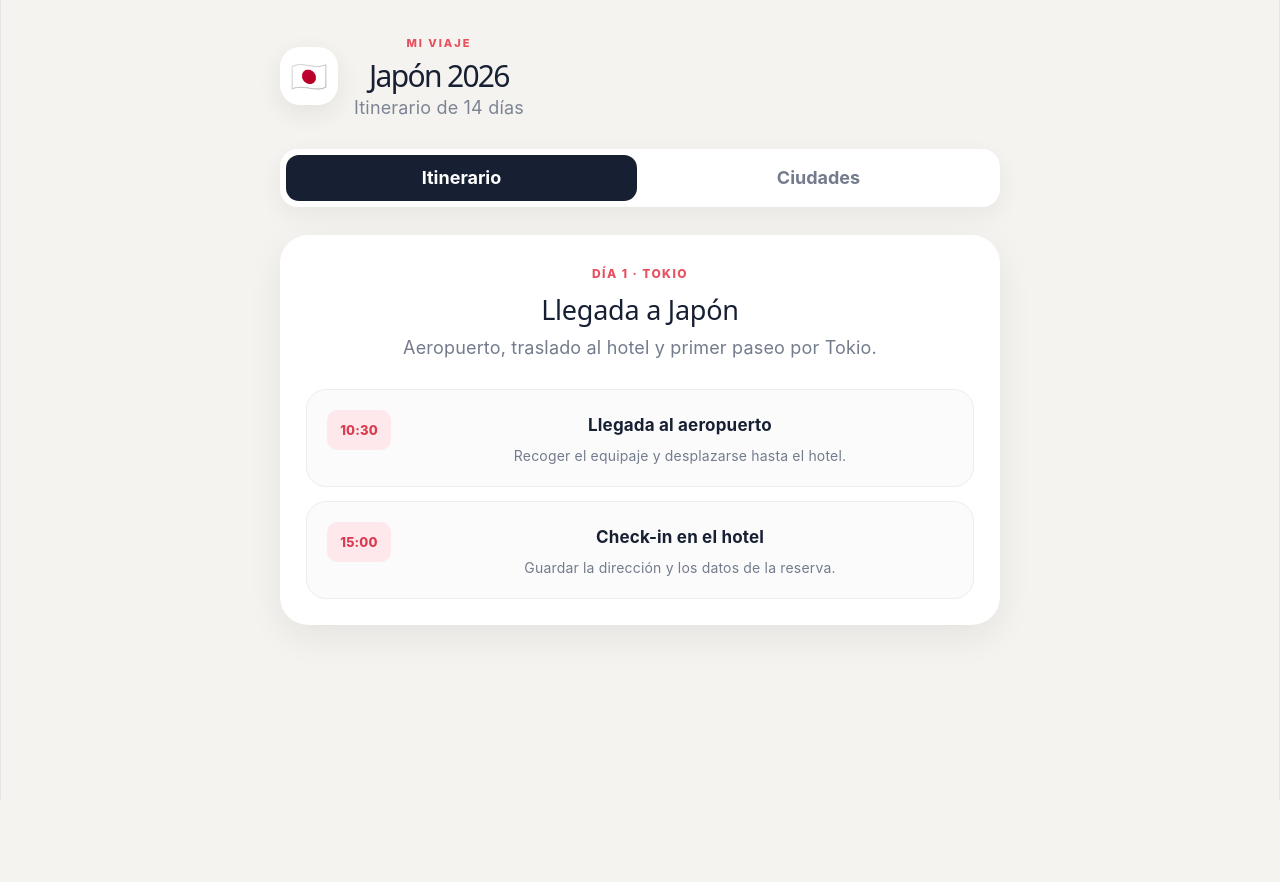
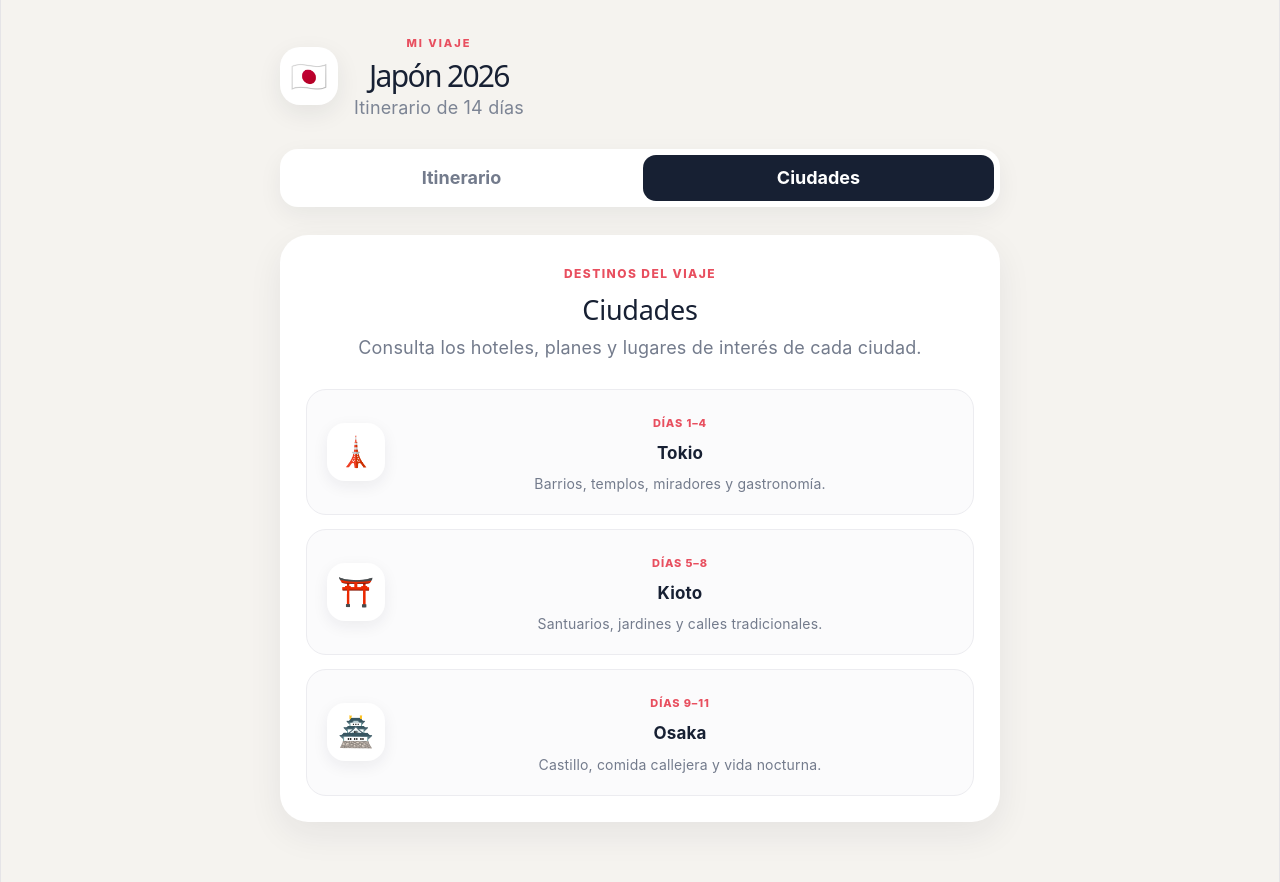
Before and after one commit to iperezarregui-cloud/japan26, a React (Vite) app: page / in a window 1280 px wide. Both pictures are taken after a click on the button "Ciudades". Before the commit the page ends 800 px from the top, so only its background shows below. Built offline with nearby package versions, Linux system fonts and the light colour scheme.

Commit message:
Añadir navegación entre itinerario y ciudades

```diff
--- a/src/App.css
+++ b/src/App.css
@@ -190,3 +190,42 @@ button {
     width: fit-content;
   }
 }
+.city-card {
+  align-items: center;
+  cursor: pointer;
+  transition:
+    transform 0.2s ease,
+    box-shadow 0.2s ease;
+}
+
+.city-card:hover {
+  transform: translateY(-2px);
+  box-shadow: 0 10px 24px rgba(23, 32, 51, 0.08);
+}
+
+.city-emoji {
+  display: grid;
+  width: 58px;
+  height: 58px;
+  place-items: center;
+  border-radius: 18px;
+  background: #ffffff;
+  font-size: 29px;
+  box-shadow: 0 5px 16px rgba(23, 32, 51, 0.07);
+}
+
+.city-days {
+  display: block;
+  margin-bottom: 4px;
+  color: #e84f5f;
+  font-size: 11px;
+  font-weight: 800;
+  letter-spacing: 0.08em;
+  text-transform: uppercase;
+}
+
+@media (max-width: 520px) {
+  .city-card {
+    grid-template-columns: 58px 1fr;
+  }
+}
--- a/src/App.jsx
+++ b/src/App.jsx
@@ -1,6 +1,33 @@
+import { useState } from 'react'
 import './App.css'
 
 function App() {
+  const [activeTab, setActiveTab] = useState('itinerary')
+
+  const cities = [
+    {
+      id: 1,
+      emoji: '🗼',
+      name: 'Tokio',
+      days: 'Días 1–4',
+      description: 'Barrios, templos, miradores y gastronomía.',
+    },
+    {
+      id: 2,
+      emoji: '⛩️',
+      name: 'Kioto',
+      days: 'Días 5–8',
+      description: 'Santuarios, jardines y calles tradicionales.',
+    },
+    {
+      id: 3,
+      emoji: '🏯',
+      name: 'Osaka',
+      days: 'Días 9–11',
+      description: 'Castillo, comida callejera y vida nocturna.',
+    },
+  ]
+
   return (
     <main className="app">
       <header className="header">
@@ -14,21 +41,38 @@ function App() {
       </header>
 
       <section className="tabs">
-        <button className="tab active">Itinerario</button>
-        <button className="tab">Ciudades</button>
+        <button
+          className={`tab ${activeTab === 'itinerary' ? 'active' : ''}`}
+          onClick={() => setActiveTab('itinerary')}
+        >
+          Itinerario
+        </button>
+
+        <button
+          className={`tab ${activeTab === 'cities' ? 'active' : ''}`}
+          onClick={() => setActiveTab('cities')}
+        >
+          Ciudades
+        </button>
       </section>
 
+      {activeTab === 'itinerary' && (
         <section className="content">
           <p className="date">DÍA 1 · TOKIO</p>
           <h2>Llegada a Japón</h2>
-        <p>Aeropuerto, traslado al hotel y primer paseo por Tokio.</p>
+
+          <p>
+            Aeropuerto, traslado al hotel y primer paseo por Tokio.
+          </p>
 
           <article className="card">
             <span className="time">10:30</span>
 
             <div>
               <h3>Llegada al aeropuerto</h3>
-            <p>Recoger el equipaje y desplazarse hasta el hotel.</p>
+              <p>
+                Recoger el equipaje y desplazarse hasta el hotel.
+              </p>
             </div>
           </article>
 
@@ -37,10 +81,36 @@ function App() {
 
             <div>
               <h3>Check-in en el hotel</h3>
-            <p>Guardar la dirección y los datos de la reserva.</p>
+              <p>
+                Guardar la dirección y los datos de la reserva.
+              </p>
             </div>
           </article>
         </section>
+      )}
+
+      {activeTab === 'cities' && (
+        <section className="content">
+          <p className="date">DESTINOS DEL VIAJE</p>
+          <h2>Ciudades</h2>
+
+          <p>
+            Consulta los hoteles, planes y lugares de interés de cada ciudad.
+          </p>
+
+          {cities.map((city) => (
+            <article className="card city-card" key={city.id}>
+              <span className="city-emoji">{city.emoji}</span>
+
+              <div>
+                <span className="city-days">{city.days}</span>
+                <h3>{city.name}</h3>
+                <p>{city.description}</p>
+              </div>
+            </article>
+          ))}
+        </section>
+      )}
     </main>
   )
 }
```
Lines whose indentation alone changed are shown as unchanged.
